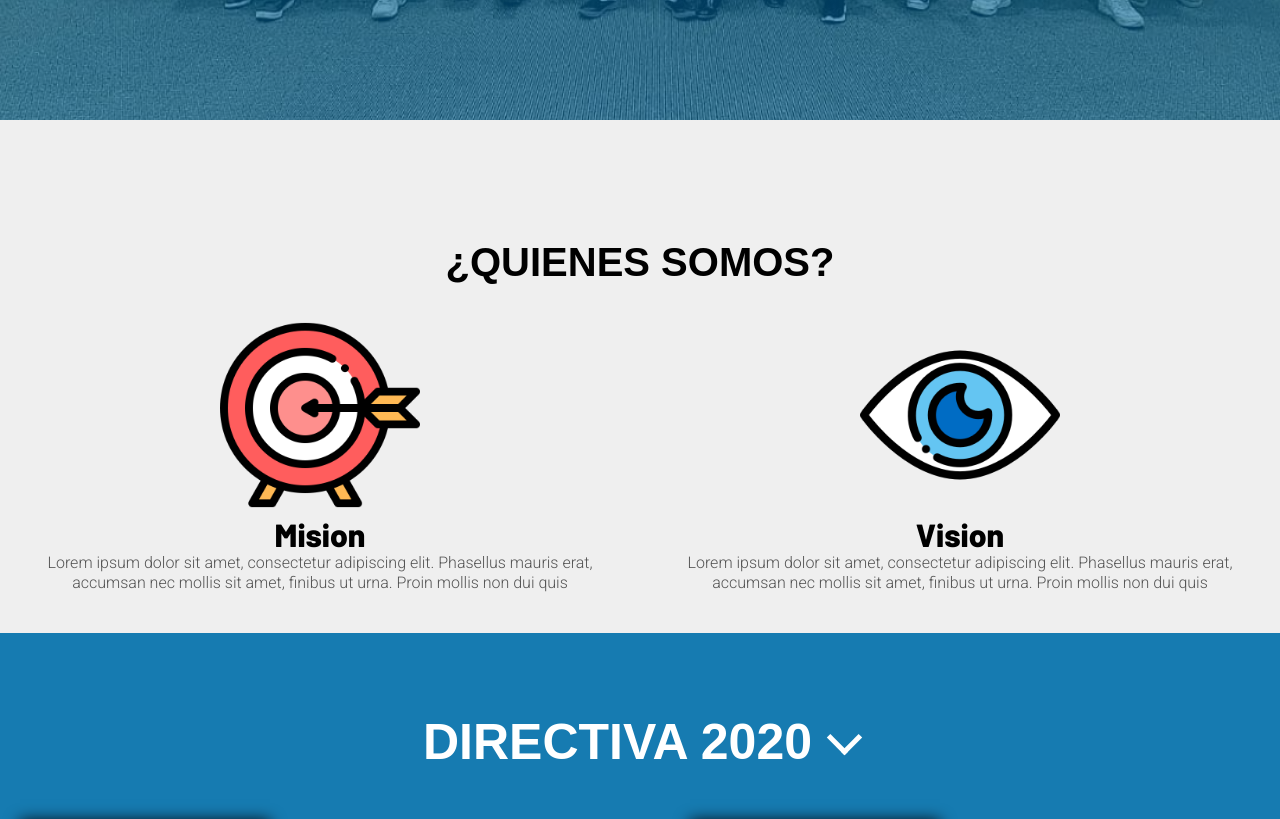
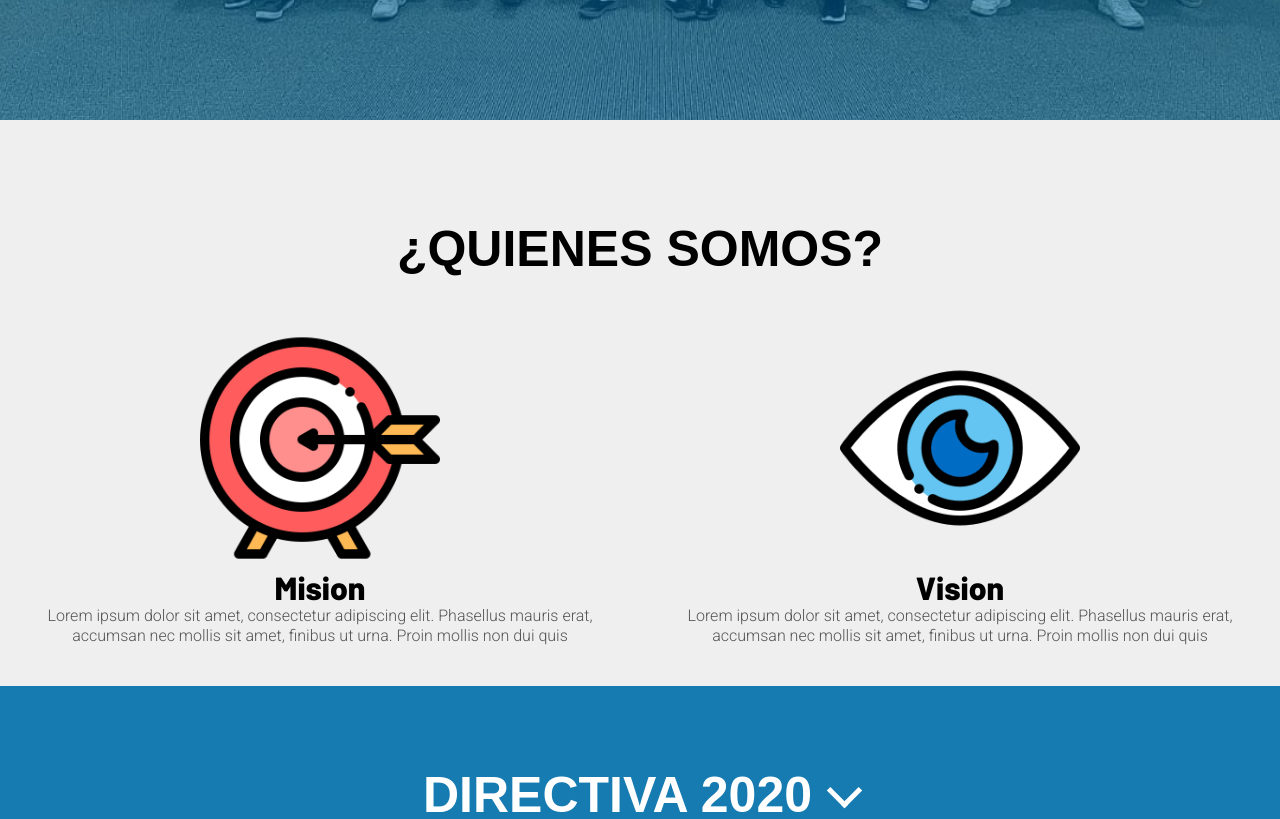
Before and after one commit to lmelgarejo96/ieee-computer-society-utp, an Angular app: page / in a window 1280 px wide. Shown: the part 680-1499 px from the top of the page. Built offline with nearby package versions, Linux system fonts and the light colour scheme; a web font is replaced by a local one.

Commit message:
nosotros modificado, el tamaño del img

```diff
--- a/src/app/components/about/about.component.css
+++ b/src/app/components/about/about.component.css
@@ -1,14 +1,13 @@
 /* Nosotros */
 .nosotros-ieee {
     background-color: #EFEFEF;
-    padding: 12rem 0 4rem;
+    padding: 10rem 0 4rem;
     margin: 0 auto;
     min-width: 320px;
 }
 
 @media (min-width: 1300px) {
     .nosotros-ieee {
-        padding: 12rem 0 8rem;
         min-height: 100vh;
     }
 }
@@ -19,6 +18,18 @@
     text-align: center;
     text-transform: uppercase;
     margin-bottom: 3rem;
+}
+
+@media (min-width: 768px) {
+    .nosotros-ieee h2 {
+        font-size: 5rem;
+    }
+}
+
+@media (min-width: 850px) {
+    .nosotros-ieee h2 {
+        margin-bottom: 5rem;
+    }
 }
 
 .nosotros-ieee .tarjetas-nosotros {
@@ -74,6 +85,13 @@
     height: 200px;
 }
 
+@media (min-width: 768px) {
+    .card-nosotros img {
+        width: 240px;
+        height: 240px;
+    }
+}
+
 .card-nosotros .contenido-nosotros {
     text-align: center;
 }
```
